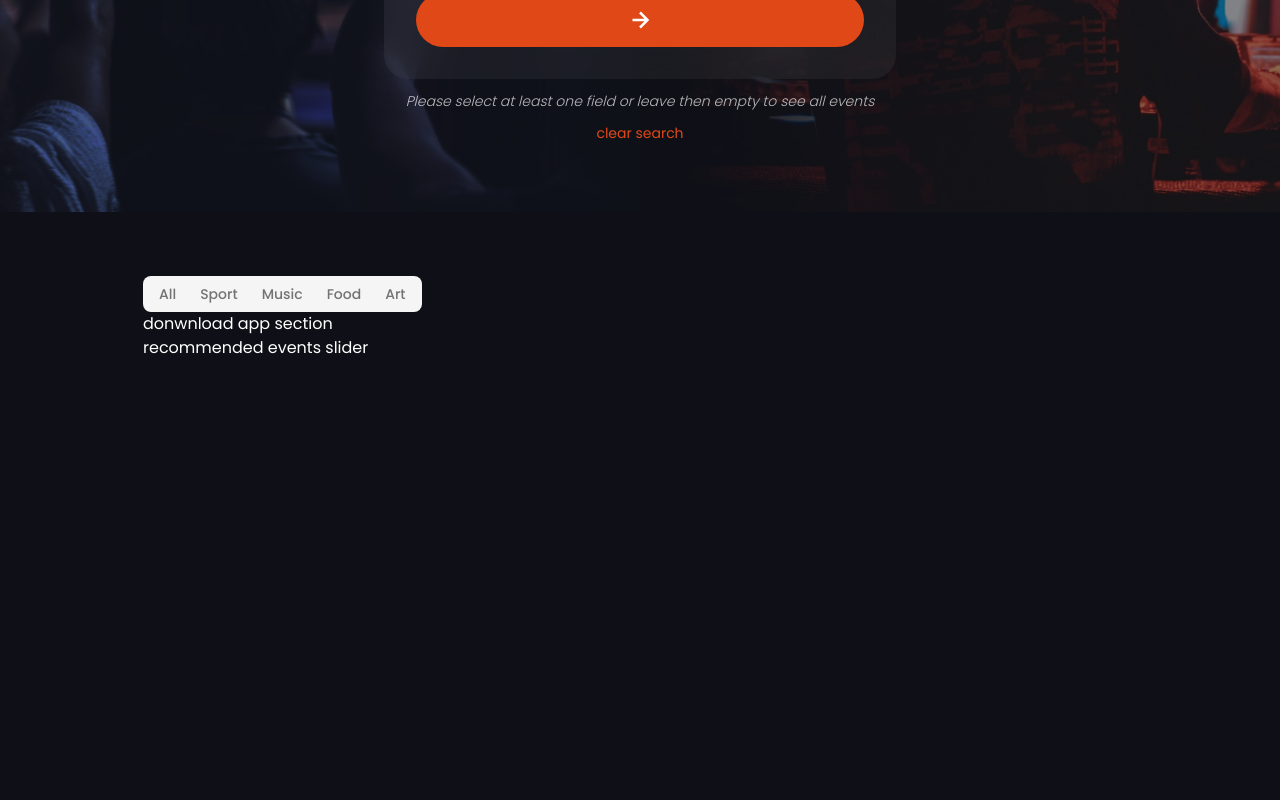
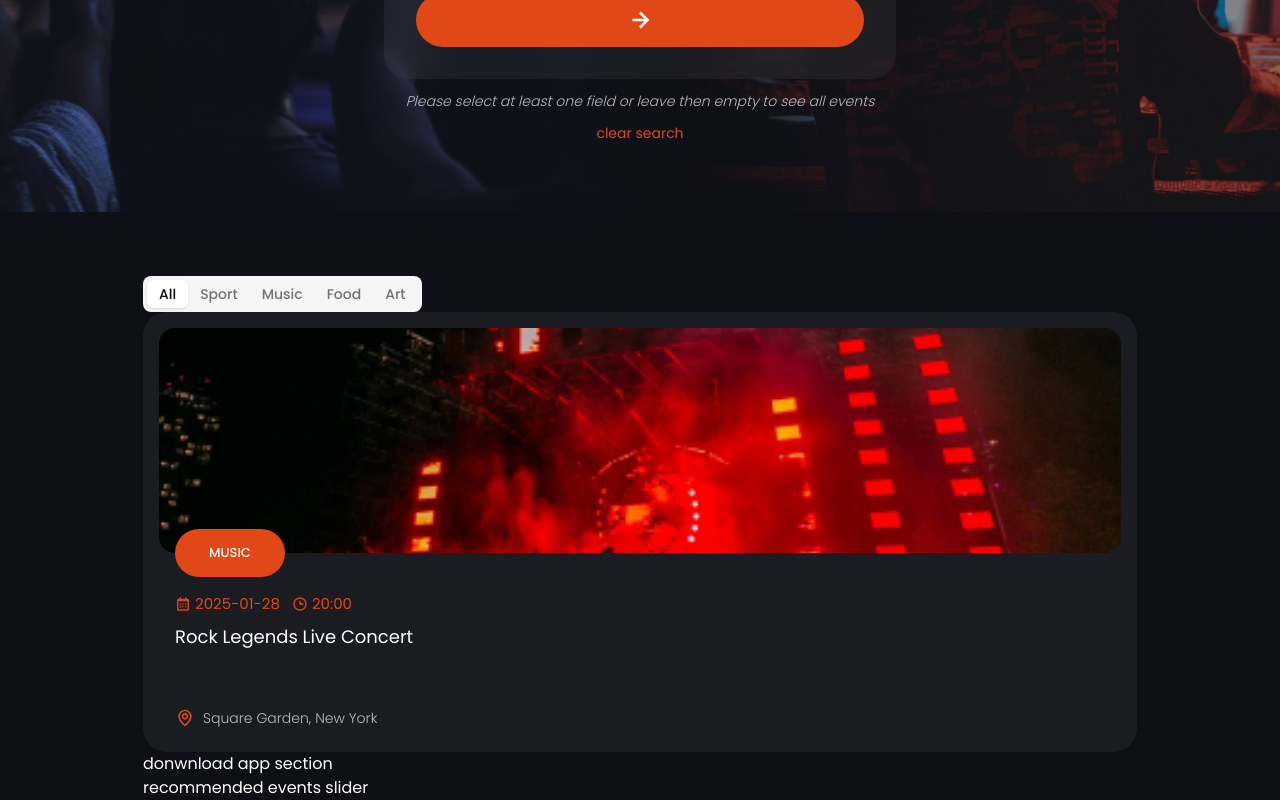
Before and after one commit to Jisap/next15-events, a Next.js app: page / in a window 1280 px wide. Shown: the part 588-1388 px from the top of the page. Before the commit the page ends 948 px from the top, so only its background shows below. Built offline with nearby package versions, Linux system fonts and the light colour scheme; data requests are answered from the project's data file.

Commit message:
Refactor UpcomingEvents component to include event filtering and display; integrate Swiper for event slides and add loading skeleton

```diff
--- a/components/UpcomingEvents.jsx
+++ b/components/UpcomingEvents.jsx
@@ -27,12 +27,13 @@ const UpcomingEvents = () => {
         const result = events.filter(event => event.type === eventValue) // Si no, devolver los eventos que coincidan con el valor del filtro
         setFilteredEvents(result)
       }
+    }
     filterEvents()
-    }
   }, [events, eventValue]);
-
+console.log(filteredEvents);
   return (
-    <Tabs>
+    <section>
+      <Tabs value={eventValue} onValueChange={setEventValue}>
         <TabsList>
           <TabsTrigger value="all">All</TabsTrigger>
           <TabsTrigger value="sport">Sport</TabsTrigger>
@@ -41,6 +42,25 @@ const UpcomingEvents = () => {
           <TabsTrigger value="art">Art</TabsTrigger>
         </TabsList>
       </Tabs>
+      {/* slider */}
+      {filteredEvents.length > 0
+        ? (
+          <Swiper>
+            {filteredEvents.map((event, index) => (
+              <SwiperSlide key={index}>
+                <Link href="">
+                  <Event event={event} />
+                </Link>
+              </SwiperSlide>
+            ))}
+          </Swiper>
+          )
+          :
+          (
+            <SkeletonGrid itemCount={4} />
+          )
+      }
+    </section>
   )
 }
 
```
Lines whose indentation alone changed are shown as unchanged.
